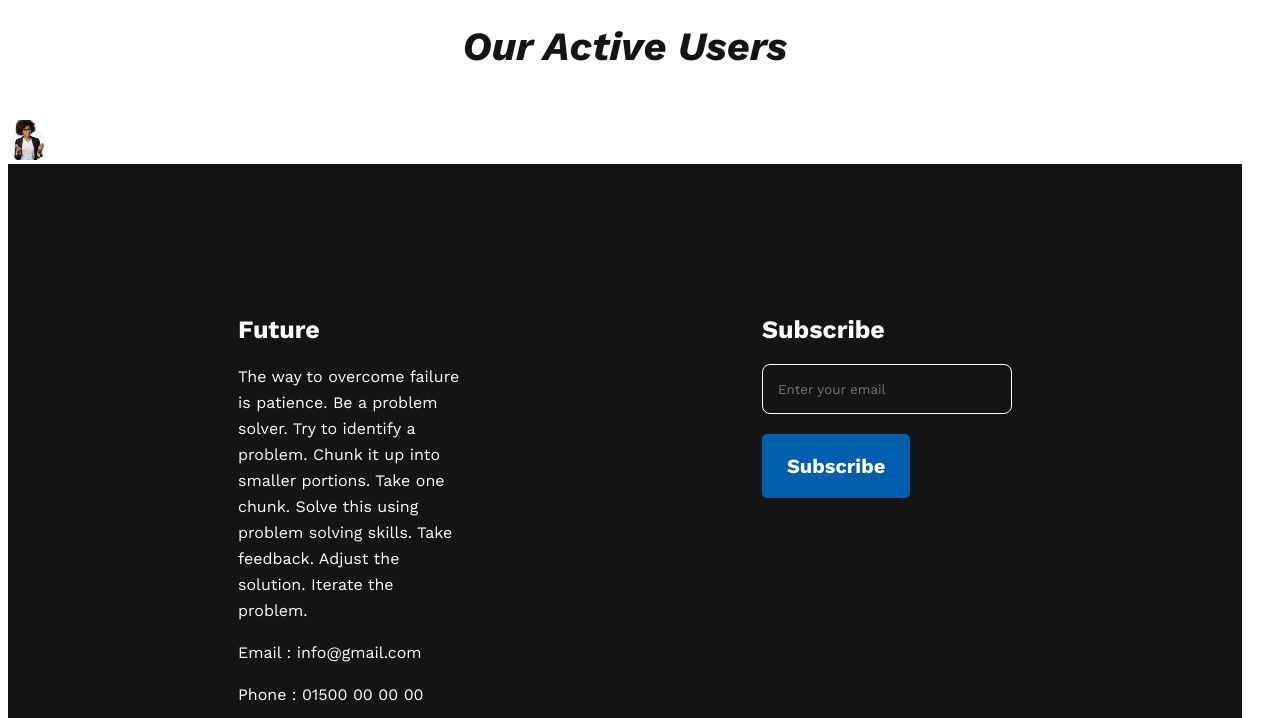
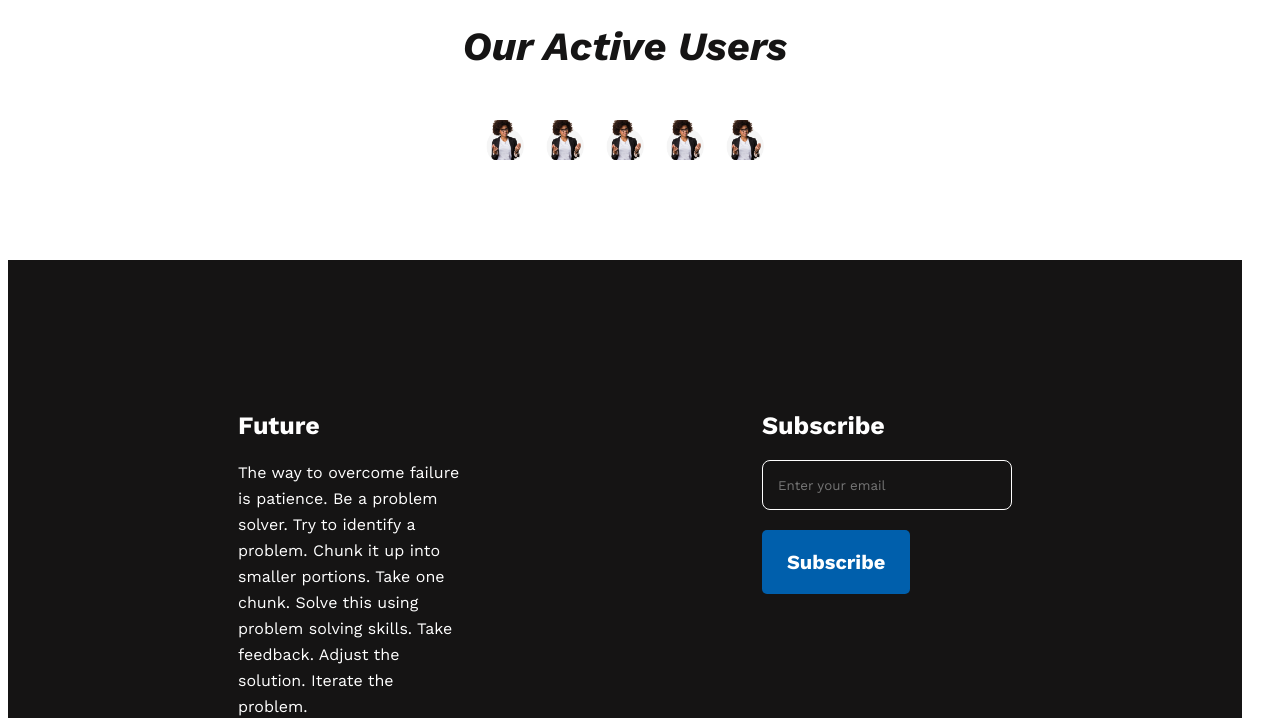
Before and after one commit to tisabbir/new-year-new-me, a plain HTML site: page index.html in a window 1280 px wide. Shown: the part 2380-3098 px from the top of the page. Drawn offline with nearby package versions, Linux system fonts and the light colour scheme.

Commit message:
user section updated

```diff
--- a/index.html
+++ b/index.html
@@ -122,7 +122,13 @@
       <!-- users  -->
       <section>
         <h1  class="failure-title plans-heading">Our Active Users</h1>
-          <img  id="active" src="images/person.png" alt="">
+          <div class="user-container">
+            <img  id="active" src="images/person.png" alt="">
+            <img  id="active" src="images/person.png" alt="">
+            <img  id="active" src="images/person.png" alt="">
+            <img  id="active" src="images/person.png" alt="">
+            <img  id="active" src="images/person.png" alt="">
+          </div>
       </section>
 
       <!-- users  -->
--- a/styles/style.css
+++ b/styles/style.css
@@ -166,6 +166,7 @@ li {
   background: var(--Dark-01, #151414);
   gap: 300px;
   padding: 130px 230px;
+  margin-top: 100px ;
 }
 .foot-sec {
   width: 50%;
@@ -228,3 +229,10 @@ li {
   height: 40px;
   object-fit: cover;
 }
+
+.user-container {
+  display: flex;
+  justify-content: center;
+  align-items: center;
+  gap: 20px;
+}
```
